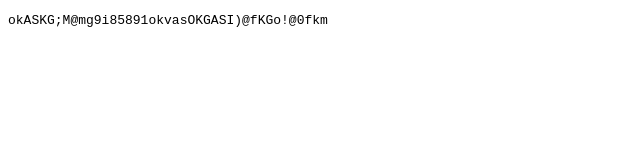
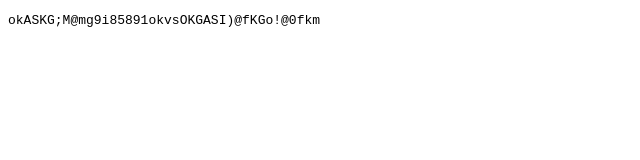
Before and after one commit to hosseinzb7z/ApiLicense, a plain HTML site: page index.html in a window 1280 px wide. Shown: the full height of the page, 0-640 px from the left. Drawn offline with Linux system fonts and the light colour scheme.

Commit message:
Update index.html

```diff
--- a/index.html
+++ b/index.html
@@ -1,6 +1,6 @@
 <!DOCTYPE html>
 <html>
 <body>
-  <pre id="text">okASKG;M@mg9i85891okvasOKGASI)@fKGo!@0fkm</pre>
+  <pre id="text">okASKG;M@mg9i85891okvsOKGASI)@fKGo!@0fkm</pre>
 </body>
 </html>
```
